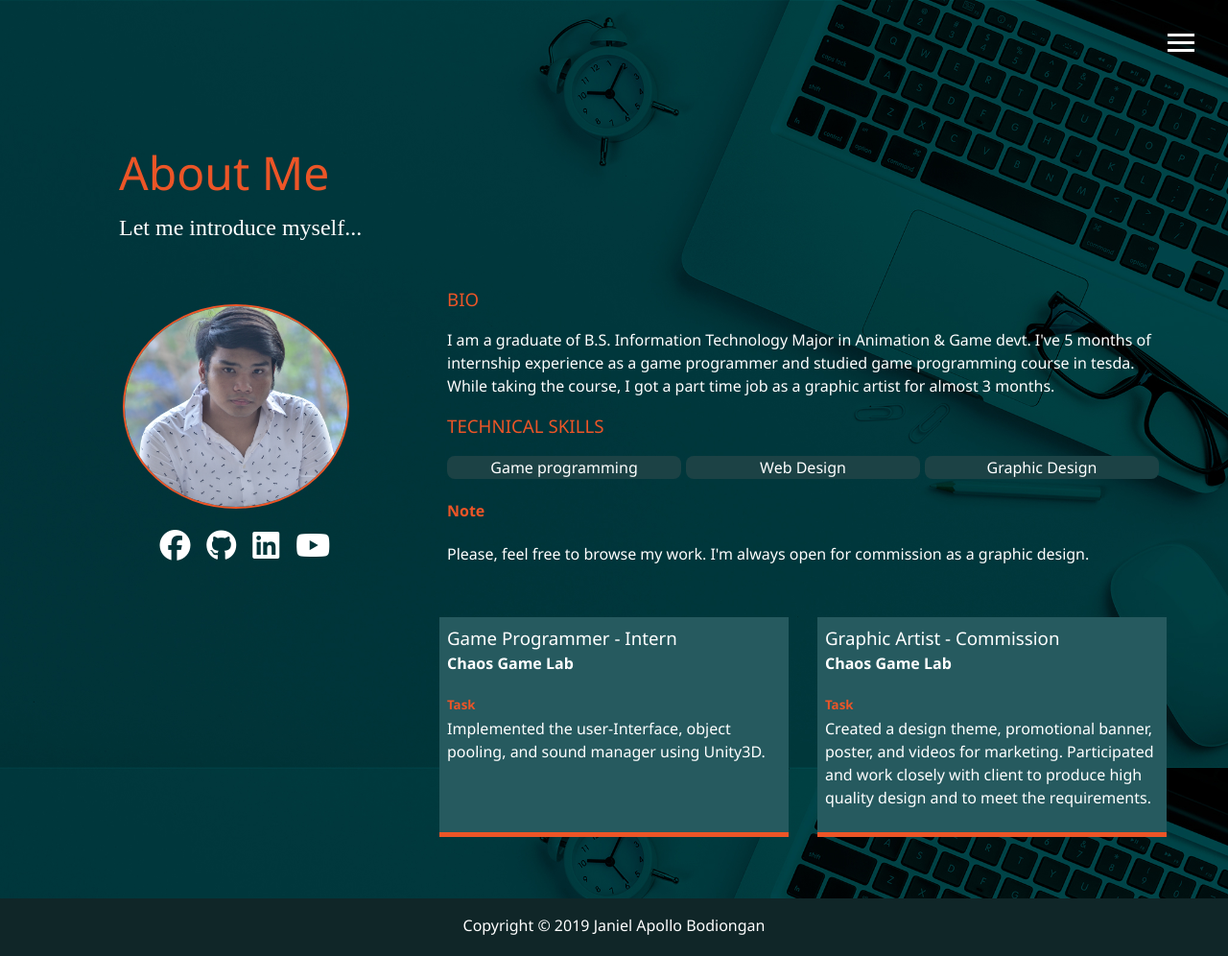
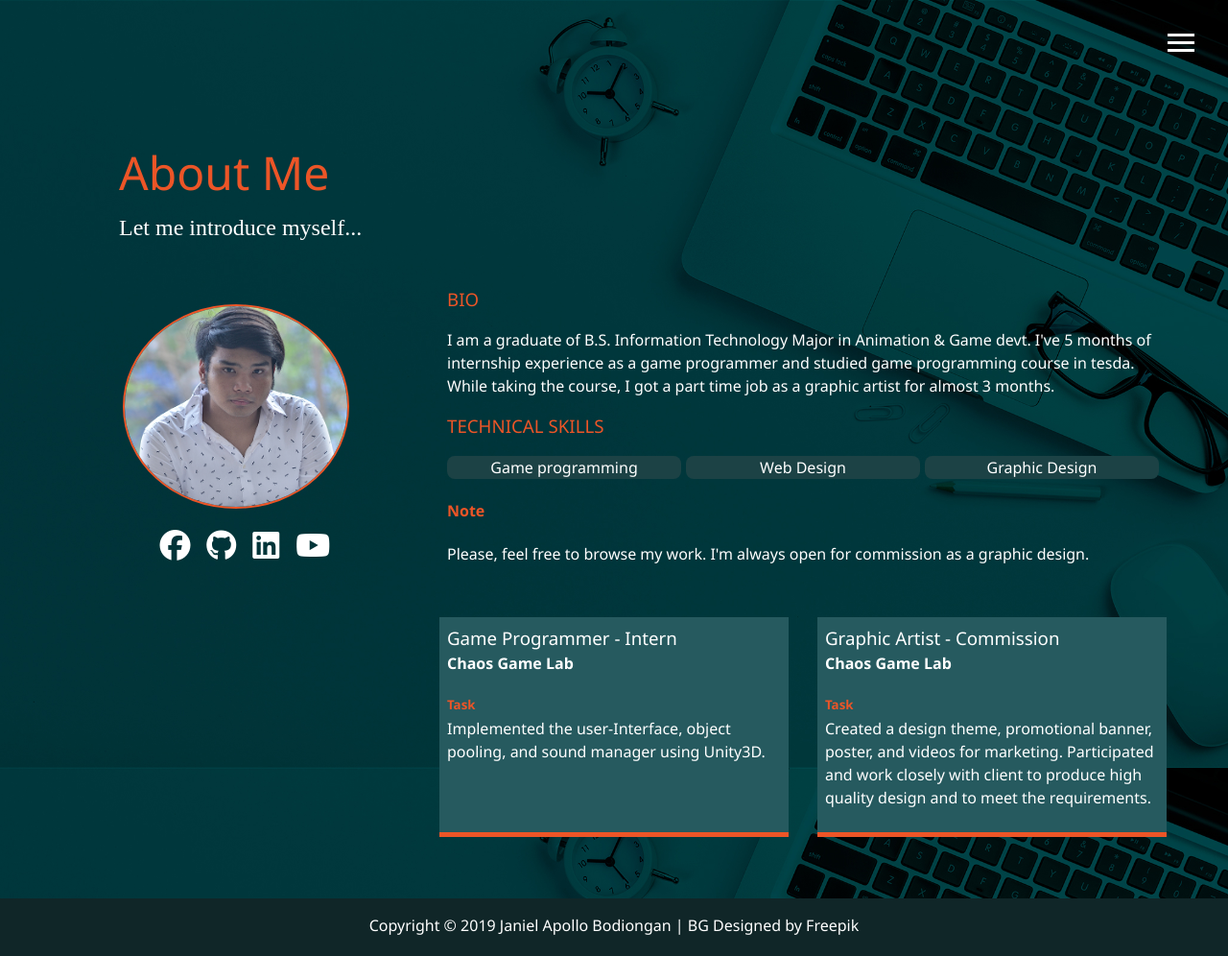
Before and after one commit to Apolloon/my_portfolio, a website: page dist/about.html in a window 1280 px wide. Shown: the whole page at 96% size. Drawn offline with Linux system fonts and the light colour scheme.

Commit message:
added many things

```diff
--- a/dist/about.html
+++ b/dist/about.html
@@ -3,6 +3,9 @@
 
 <head>
     <meta charset="UTF-8" />
+    <meta name="description" content="Janiel Apollo Bodiongan (Ao Games), bio details">
+    <meta name="keywords" content="Ao Games, Bio of Apollo, Portfolio Details">
+    <meta name="author" content="Janiel Apollo Bodiongan">
     <meta name="viewport" content="width=device-width, initial-scale=1.0" />
     <meta http-equiv="X-UA-Compatible" content="ie=edge" />
     <link rel="stylesheet" href="css/main.css" />
@@ -10,6 +13,7 @@
     <!--LightBox-->
     <link rel="stylesheet" type="text/css" href="css/lightbox.min.css" />
     <script type="text/javascript" src="js/lightbox-plus-jquery.min.js"></script>
+    <link rel="icon" href="images/icon.png" sizes="16x16" type="image/png">
     <title>About me</title>
 </head>
 
@@ -39,7 +43,7 @@
         <div class="about-info">
             <div class="bio-image">
                 <a href="images/profilepic.jpg" data-lightbox="Profile" data-title="Profile Picture">
-                    <img src="images/profilepic.jpg" alt="Apollo" class="profile-image">
+                    <img src="images/profilepic-thumbnail.jpg" alt="Apollo" class="profile-image">
                 </a>
 
                 <div class="icons">
@@ -101,7 +105,12 @@
 
 
     </main>
-    <footer id="main-footer">Copyright &copy; 2019 Janiel Apollo Bodiongan</footer>
+    <footer id="main-footer">
+        <a href="http://www.freepik.com/waewkidja" target="_blank">Copyright &copy; 2019 Janiel Apollo Bodiongan | BG
+            Designed by
+            Freepik</a>
+
+    </footer>
     <script src="js/main.js"></script>
 </body>
 
```
Also changed, not shown: dist/index.html (+7 -0 lines), dist/work.html (+9 -2 lines), dist/images/icon.png (added), dist/images/profilepic-thumbnail.jpg (added).
